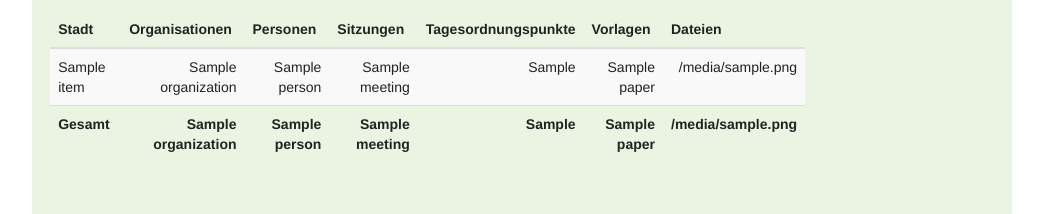
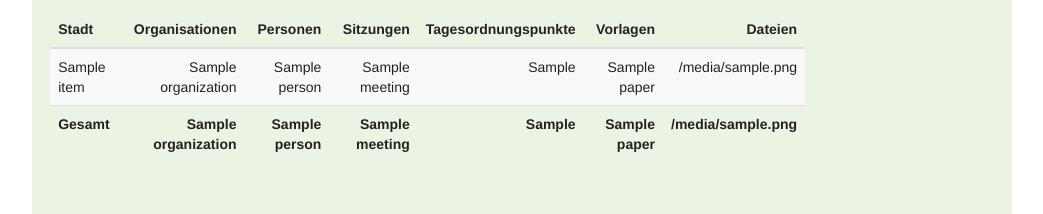
Before and after one commit to politik-bei-uns/politik-bei-uns-web-old, a Flask app: template webapp/templates/daten.html in a window 1280 px wide. Shown: the part 1307-1521 px from the top of the page, without its empty margins (118-1161 px from the left). Run offline with Flask 2, Linux system fonts and the light colour scheme; the template is opened without the code that fills it: most values are stand-ins (such as "Sample title", 1, 10 or a date in 2020); parts of the project's set-up code (start-up, migrations or seed data) failed here and were passed over; some libraries are stand-ins or nearby versions.

Commit message:
statistics #3

```diff
--- a/webapp/templates/daten.html
+++ b/webapp/templates/daten.html
@@ -101,12 +101,12 @@
 			<thead>
 				<tr>
 					<th class="data-statistics-text">Stadt</th>
-					<th class="data-statistics-text">Organisationen</th>
-					<th class="data-statistics-text">Personen</th>
-					<th class="data-statistics-text">Sitzungen</th>
-					<th class="data-statistics-text">Tagesordnungspunkte</th>
-					<th class="data-statistics-text">Vorlagen</th>
-					<th class="data-statistics-text">Dateien</th>
+					<th>Organisationen</th>
+					<th>Personen</th>
+					<th>Sitzungen</th>
+					<th>Tagesordnungspunkte</th>
+					<th>Vorlagen</th>
+					<th>Dateien</th>
 				</tr>
 			</thead>
 			<tfoot>
```
